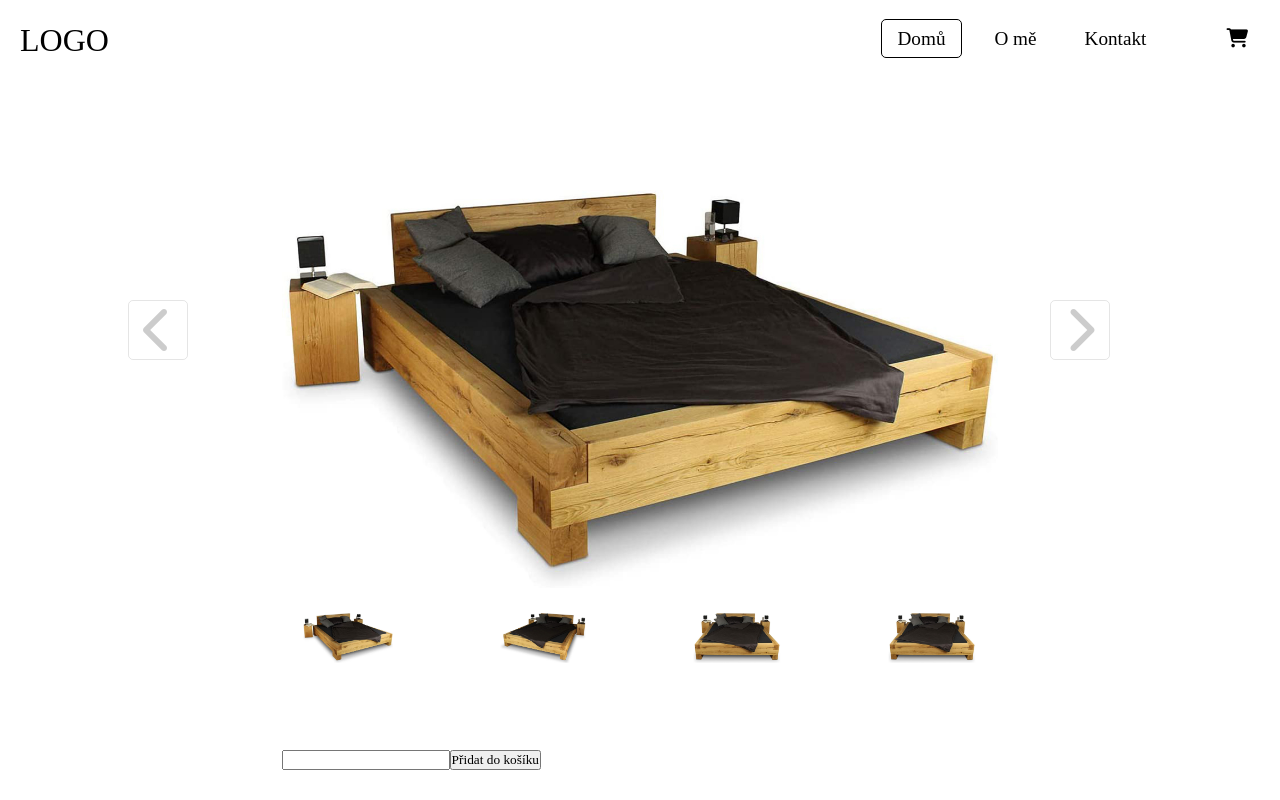
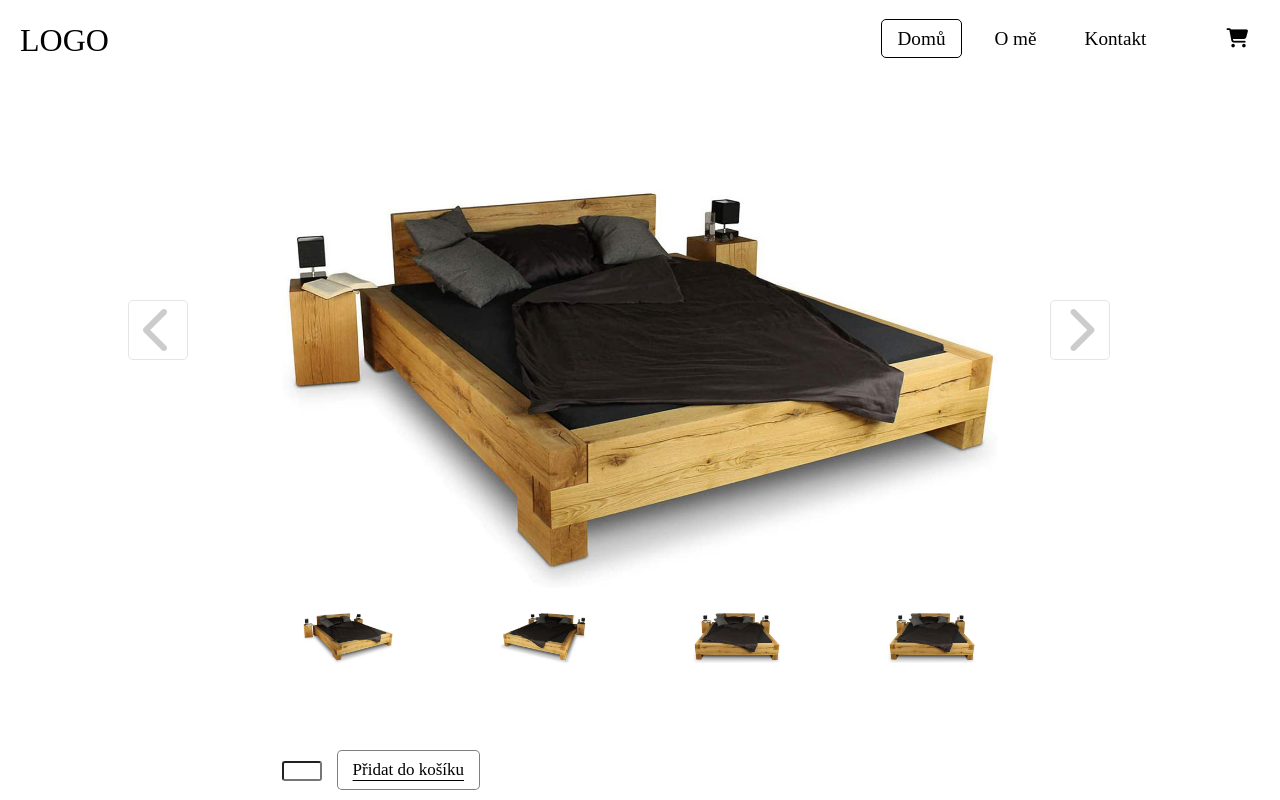
Before and after one commit to petrKorytar/one-product-eshop, a React (Create React App) app: page / in a window 1280 px wide. Built offline with nearby package versions, Linux system fonts and the light colour scheme; a web font is replaced by a local one.

Commit message:
ButtonStyle

```diff
--- a/src/components/BuyBtnAndDescription.css
+++ b/src/components/BuyBtnAndDescription.css
@@ -5,3 +5,24 @@
     left: 22%;
     justify-content: center;
 }
+
+.submitButton{
+    margin-left: 15px;
+    padding: 9px 15px;
+    font-size: 17px;
+    text-decoration: underline solid black 1px;
+    text-underline-position: under;
+    border-radius: 5px;
+    border: 1px solid rgba(0,0,0,0.5);
+    cursor: pointer;
+    background-color: rgb(255, 255, 255);
+}
+
+.submitButton:hover{
+    background-color: rgb(255, 133, 19);
+}
+
+.numberInput {
+    border-radius: 3px;
+    width: 40px;
+}
--- a/src/components/BuyBtnAndDescription.js
+++ b/src/components/BuyBtnAndDescription.js
@@ -6,10 +6,10 @@ const BuyBtnAndDescription = () => {
         <div className='buyContainer'>
             <form >
                 <label>
-                    <input type="number"/>
+                    <input type="number" className='numberInput'/>
                 </label>
 
-                <input type="submit" value="Přidat do košíku" />
+                <input type="submit" className='submitButton' value="Přidat do košíku" />
             </form>
         </div>
     )
--- a/src/components/Pages/Home.js
+++ b/src/components/Pages/Home.js
@@ -1,12 +1,12 @@
 import './Style/Home.css'
 import ShowImage from '../Gallery/imageGallery.js'
-import BuyBtnAndDescriptio from '../BuyBtnAndDescription.js'
+import BuyBtnAndDescription from '../BuyBtnAndDescription.js'
 
 const MyHome = () => {
     return (
         <>
                 <ShowImage/>
-                <BuyBtnAndDescriptio/>
+                <BuyBtnAndDescription/>
         </>
     )
 }
```
